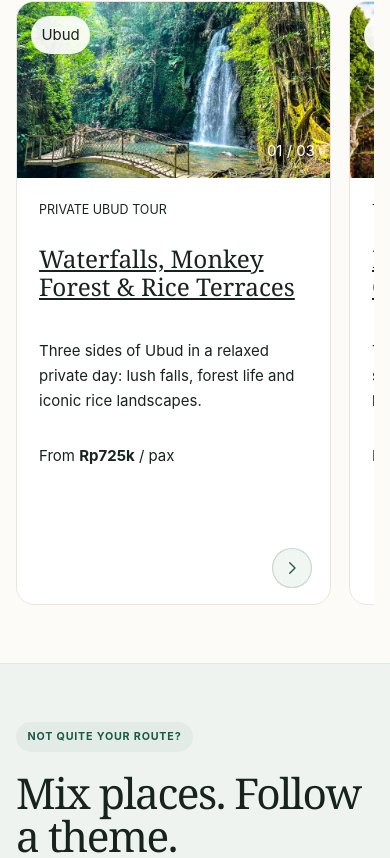
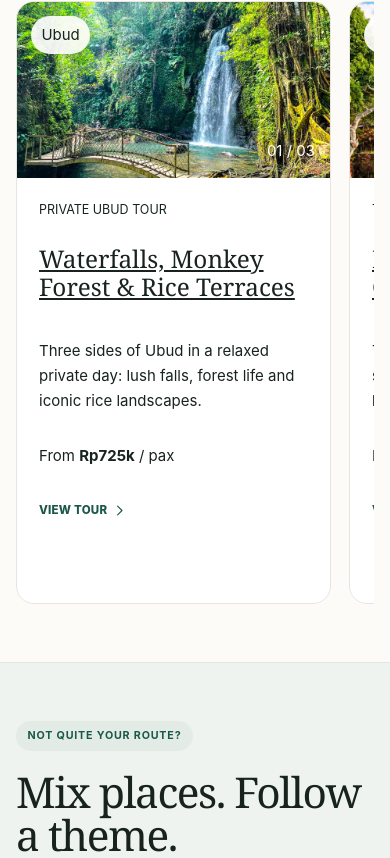
Before and after one commit to danabala72/ubud-venture-travel, a Next.js app: page / in a window 390 px wide. Shown: the part 1251-2109 px from the top of the page. Built offline with nearby package versions, Linux system fonts and the light colour scheme.

Commit message:
Fix mobile CTA and tour card action layout

```diff
--- a/app/Home.module.css
+++ b/app/Home.module.css
@@ -1 +1 @@
-.tourCopy{position:relative;display:flex;flex-direction:column;flex:1;padding-bottom:72px!important}.cornerLink{position:absolute;right:20px;bottom:18px;width:42px;height:42px;display:flex;align-items:center;justify-content:center;border:1px solid rgba(27,88,72,.22);border-radius:50%;background:#f2f6f3;color:#1b5848;text-decoration:none;transition:transform .2s ease,background .2s ease,color .2s ease,border-color .2s ease}.cornerLink svg{display:block;width:18px;height:18px;flex:0 0 auto}.cornerLink:hover{transform:translateY(-2px);background:#1b5848;color:#fff;border-color:#1b5848}.iconButton{display:inline-flex!important;align-items:center;justify-content:center;gap:8px;line-height:1}.iconButton svg{display:block;width:17px;height:17px;flex:0 0 auto}:global(.rec-slide),:global(.tour-card){display:flex;flex-direction:column}:global(.rec-copy).tourCopy,:global(.card-body).tourCopy{height:100%}@media(max-width:560px){.tourCopy{padding-bottom:68px!important}.cornerLink{right:18px;bottom:16px;width:40px;height:40px}}
+.tourCopy{position:relative;display:flex;flex-direction:column;flex:1;padding-bottom:72px!important}.cornerLink{position:absolute;right:20px;bottom:18px;width:42px;height:42px;display:flex;align-items:center;justify-content:center;border:1px solid rgba(27,88,72,.22);border-radius:50%;background:#f2f6f3;color:#1b5848;text-decoration:none;transition:transform .2s ease,background .2s ease,color .2s ease}.cornerLink svg{display:block;width:18px;height:18px;flex:0 0 auto}.cornerLink:hover{transform:translateY(-2px);background:#1b5848;color:#fff;border-color:#1b5848}.iconButton{display:inline-flex!important;align-items:center;justify-content:center;gap:8px;line-height:1;white-space:nowrap}.iconButton svg{display:block;width:16px;height:16px;flex:0 0 16px}:global(.rec-slide),:global(.tour-card){display:flex;flex-direction:column}:global(.rec-copy).tourCopy,:global(.card-body).tourCopy{height:100%}@media(max-width:560px){.tourCopy{padding-bottom:30px!important}.cornerLink{position:static;width:auto;height:auto;margin-top:18px;align-self:flex-start;border:0;border-radius:0;background:transparent;gap:5px}.cornerLink:before{content:'View tour';font-size:.72rem;font-weight:800;text-transform:uppercase;letter-spacing:.02em}.cornerLink svg{width:15px;height:15px}.iconButton{width:auto!important;max-width:100%;padding-left:20px!important;padding-right:20px!important;white-space:nowrap;font-size:.76rem!important}.iconButton svg{width:15px;height:15px;flex-basis:15px}}
```
